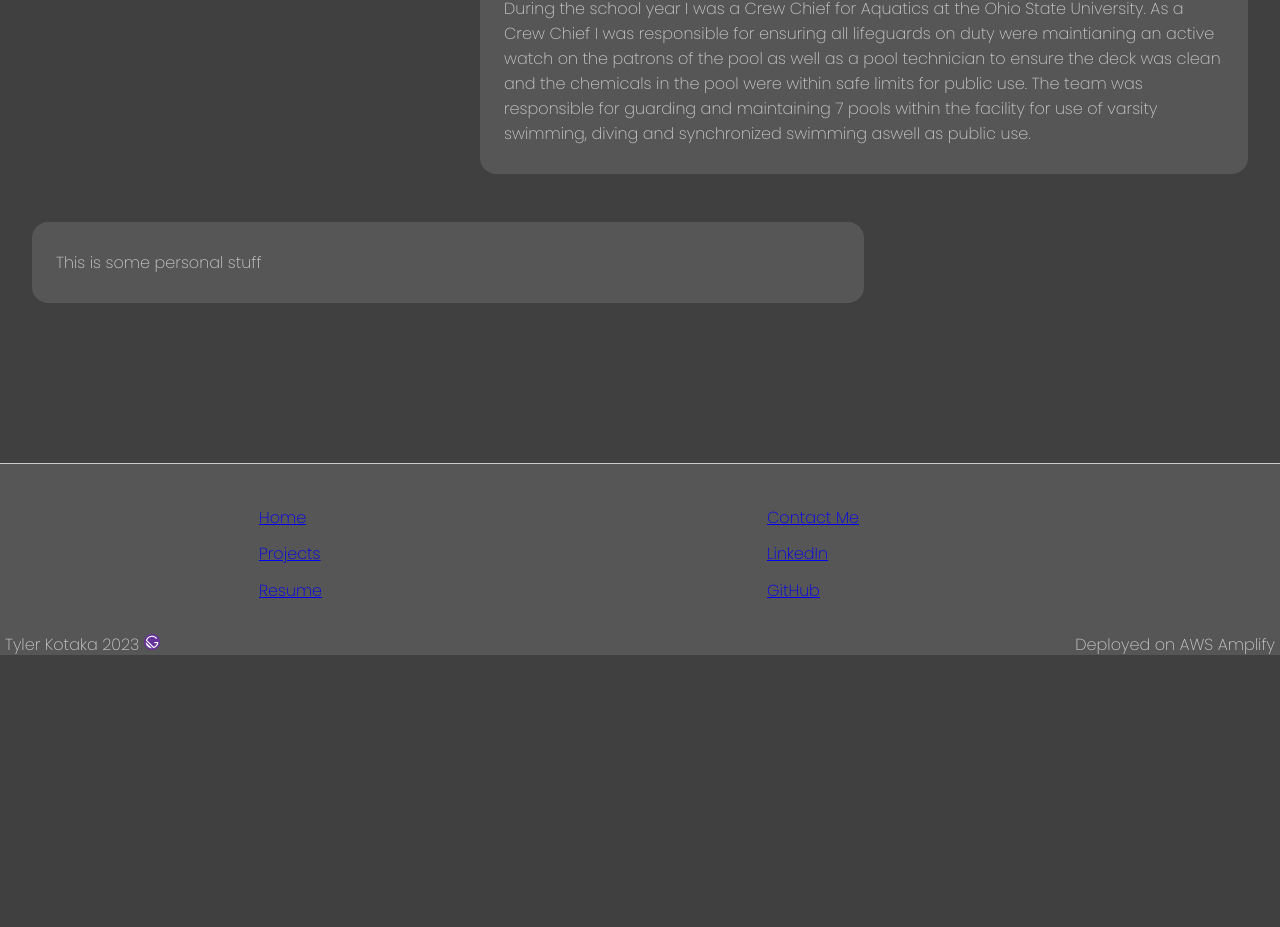
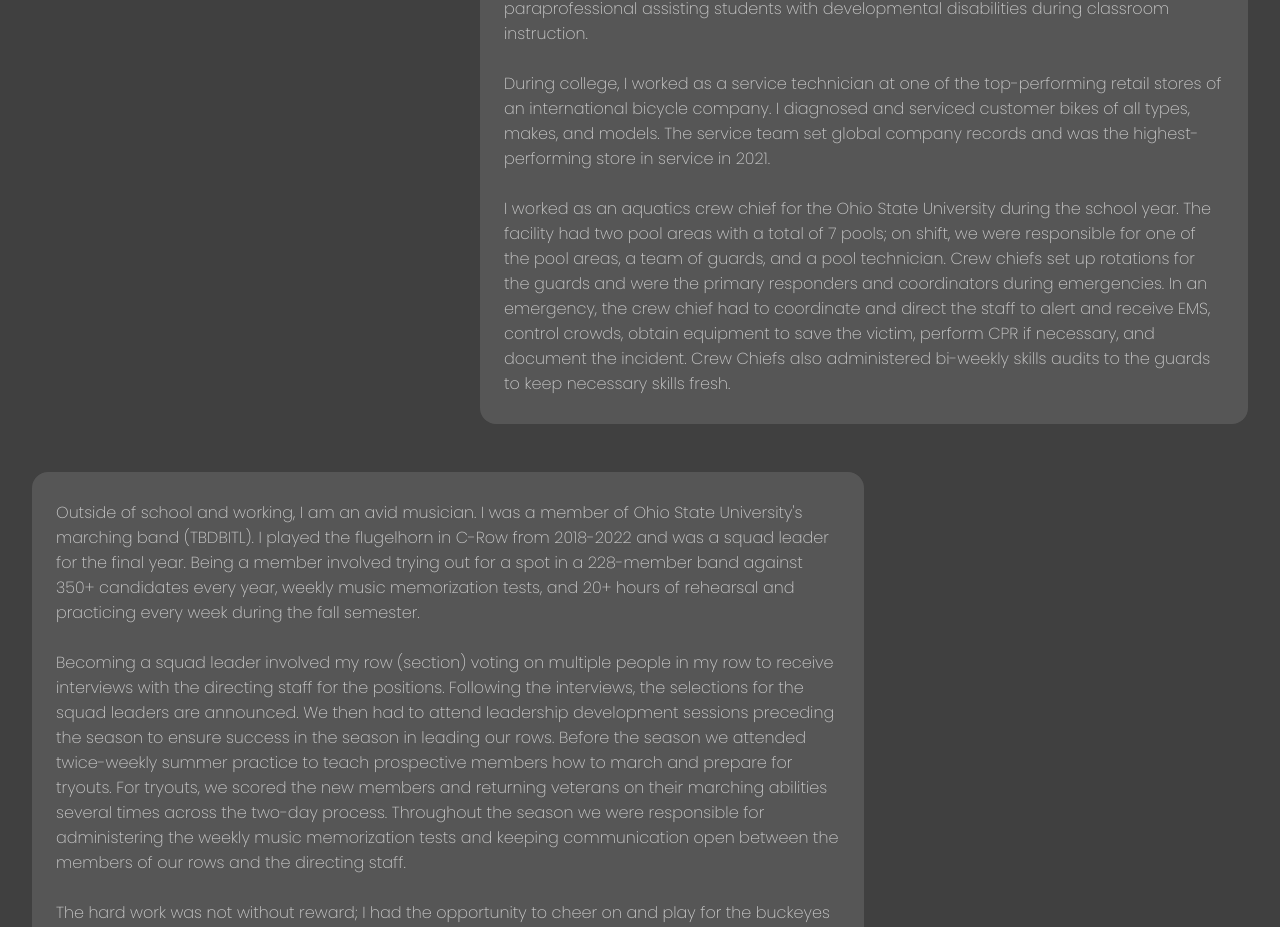
Before and after one commit to TKotaka45/Personal-Website, a Gatsby site: page / in a window 1280 px wide. Shown: the part 571-1498 px from the top of the page. Before the commit the page ends 1228 px from the top, so only its background shows below. Built offline with nearby package versions, Linux system fonts and the light colour scheme; Gatsby itself is replaced by a stand-in of ours.

Commit message:
Edited & added personal info

```diff
--- a/src/pages/index.js
+++ b/src/pages/index.js
@@ -13,23 +13,36 @@ const Home = () => {
             <div className={home.information}>
                 <div id={home.introduction} className={home.aboutMe}>
                     <p>
-                        My name is Tyler Kotaka, I am a recent gratuate from Ohio State University. I graduated December 2022 with a Bachelor of Science in Mathematics with a theoretical specialization. I am currently seeking a junior position in web development. I am currently working on multiple independent web development projects using different tech stacks to expand my experience and understanding of full stack development.
-                        <br></br> <br></br>
+                        My name is Tyler Kotaka. I am a recent graduate from Ohio State University. I graduated in December 2022 with a Bachelor of Science in Mathematics with a theoretical specialization. I am currently seeking a junior position in web development. I am working on multiple independent web development projects using different tech stacks to expand my experience and understanding of full-stack development.
+                        <br /><br />
                         The current technologies I am developing with are:
-                        <br></br>
+                        <br />
                         Gatsby, Node.JS, Express.JS, MongoDB
                     </p>
                 </div>
                 <div id={home.work} className={home.aboutMe}>
                     <p>
-                        I am currently employed with at one ot the top performing retail stores of an international bicycle company as a service technician. In 2021 my team was the highest performing store of over 1,700 in the world in service dollars.
-                        <br></br><br></br>
-                        During the school year I was a Crew Chief for Aquatics at the Ohio State University. As a Crew Chief I was responsible for ensuring all lifeguards on duty were maintianing an active watch on the patrons of the pool as well as a pool technician to ensure the deck was clean and the chemicals in the pool were within safe limits for public use. The team was responsible for guarding and maintaining 7 pools within the facility for use of varsity swimming, diving and synchronized swimming aswell as public use.
+
+                        I am currently a substitute teacher and paraprofessional through the Educational Services Center of Central Ohio. I serve several school districts in the Central Ohio area including Upper Arlington, Hilliard, Bexley, Worthington, and Westerville. My primary responsibilities include covering classrooms, leading lessons for absent teachers, and serving as a paraprofessional assisting students with developmental disabilities during classroom instruction.
+                        <br /><br />
+                        During college, I worked as a service technician at one of the top-performing retail stores of an international bicycle company. I diagnosed and serviced customer bikes of all types, makes, and models. The service team set global company records and was the highest-performing store in service in 2021.
+                        <br /><br />
+                        I worked as an aquatics crew chief for the Ohio State University during the school year. The facility had two pool areas with a total of 7 pools; on shift, we were responsible for one of the pool areas, a team of guards, and a pool technician. Crew chiefs set up rotations for the guards and were the primary responders and coordinators during emergencies. In an emergency, the crew chief had to coordinate and direct the staff to alert and receive EMS, control crowds, obtain equipment to save the victim, perform CPR if necessary, and document the incident. Crew Chiefs also administered bi-weekly skills audits to the guards to keep necessary skills fresh.
                     </p>
                 </div>
                 <div id={home.personal} className={home.aboutMe}>
                     <p>
-                        This is some personal stuff
+                        Outside of school and working, I am an avid musician. I was a member of Ohio State University's marching band (TBDBITL). I played the flugelhorn in C-Row from 2018-2022 and was a squad leader for the final year. Being a member involved trying out for a spot in a 228-member band against 350+ candidates every year, weekly music memorization tests, and 20+ hours of rehearsal and practicing every week during the fall semester.
+                        <br /> <br />
+                        Becoming a squad leader involved my row (section) voting on multiple people in my row to receive interviews with the directing staff for the positions. Following the interviews, the selections for the squad leaders are announced. We then had to attend leadership development sessions preceding the season to ensure success in the season in leading our rows. Before the season we attended twice-weekly summer practice to teach prospective members how to march and prepare for tryouts. For tryouts, we scored the new members and returning veterans on their marching abilities several times across the two-day process. Throughout the season we were responsible for administering the weekly music memorization tests and keeping communication open between the members of our rows and the directing staff.
+                        <br /> <br />
+                        The hard work was not without reward; I had the opportunity to cheer on and play for the buckeyes at every home game, some away games, two CFP semi-finals (2019 & 2022), and two Rose bowls (January 2019 & 2022). Being a member in 2018 also allowed me to march in the 2018 Macy's Thanksgiving Day Parade in New York City.
+                    </p>
+                </div>
+
+                <div id={home.sport} className={home.aboutMe}>
+                    <p>
+                        In what time I have to spare outside marching band, school, and work, I spend training for triathlon competitions. I spend my time running local trails and riding my bikes on the roads around Central Ohio. I have found success in my races; I qualified for and competed in USA Triathlon National Championships and qualified again for 2023. I have also completed an IronMan 70.3 triathlon, the 2021 Ohio Ironman 70.3, which involved swimming over a mile in open water, riding a bike for 56 miles then running a half marathon, 13.1 miles.
                     </p>
                 </div>
             </div>
@@ -37,6 +50,7 @@ const Home = () => {
         </>
     )
 }
+
 
 export const Head = () =>
     <>
```
